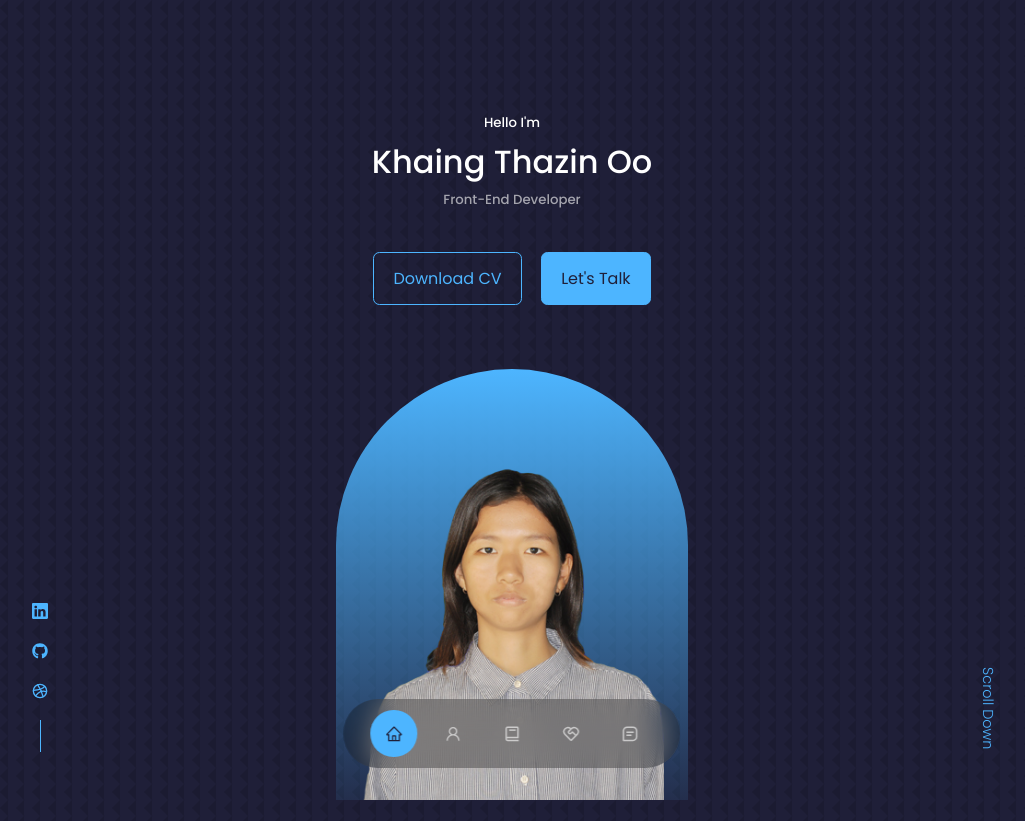
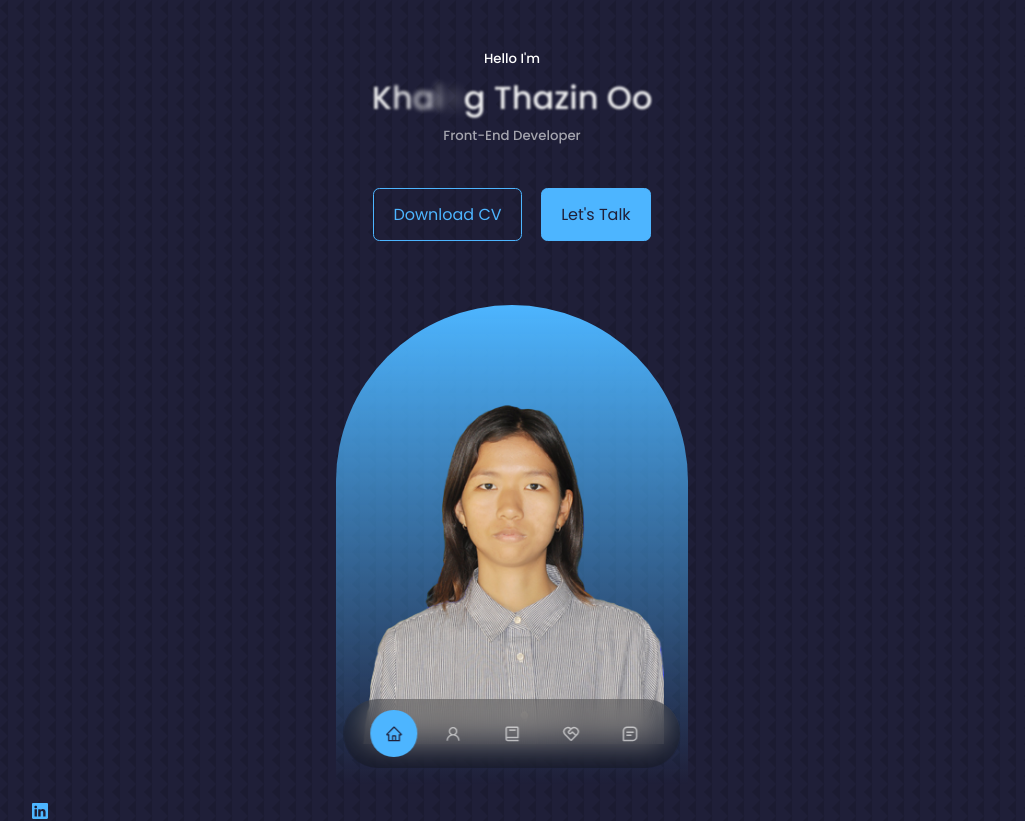
Before and after one commit to webdesignalex/kto-portofolio, a React (Create React App) app: page / in a window 1280 px wide. Shown: the top 821 px of the page, without its empty margins (128-1153 px from the left). Built offline with nearby package versions, Linux system fonts and the light colour scheme.

Commit message:
Header Folder Updated

```diff
--- a/src/components/header/CTA.jsx
+++ b/src/components/header/CTA.jsx
@@ -1,14 +1,17 @@
-import React from 'react';
-import CV from '../../assets/KhaingThazinOo_CV.pdf';
+import React from "react";
+import CV from "../../assets/Khaing Thazin OO.pdf";
 
 const CTA = () => {
   return (
-    <div className='cta'>
-        <a href={CV} download className='btn'>Download CV</a>
-        <a href="#contact" className='btn btn-primary'>Let's Talk</a>
+    <div className="cta">
+      <a href={CV} download className="btn">
+        Download CV
+      </a>
+      <a href="#contact" className="btn btn-primary">
+        Let's Talk
+      </a>
+    </div>
+  );
+};
 
-    </div>
-  )
-}
-
-export default CTA
+export default CTA;
--- a/src/components/header/Header.jsx
+++ b/src/components/header/Header.jsx
@@ -1,28 +1,29 @@
-import React from 'react'
-import './header.css';
-import CTA from './CTA';
-import ME from '../../assets/KTO.png';
-import HeaderSocials from './HeaderSocials';
+import React from "react";
+import "./header.css";
+import CTA from "./CTA";
+import ME from "../../assets/KTO.png";
+import HeaderSocials from "./HeaderSocials";
+import TextAnimation from "../../animations/TextAnimation";
 const Header = () => {
   return (
     <header>
-      <div className='container header__container'>
+      <div className="container header__container">
         <h5>Hello I'm</h5>
-      <h1>Khaing Thazin Oo</h1>
-      <h5 className='text-light'>Front-End Developer</h5>
+        <TextAnimation />
+        <h5 className="text-light">Front-End Developer</h5>
         <CTA />
         <HeaderSocials />
 
-      <div className='me'>
+        <div className="me">
           <img src={ME} alt="me" />
         </div>
 
-      <a href="#contact" className="scroll__down">Scroll Down</a>
+        <a href="#contact" className="scroll__down">
+          Scroll Down
+        </a>
       </div>
+    </header>
+  );
+};
 
-    </header>
-
-  )
-}
-
-export default Header
+export default Header;
--- a/src/components/header/HeaderSocials.jsx
+++ b/src/components/header/HeaderSocials.jsx
@@ -1,17 +1,22 @@
-import React from 'react'
+import React from "react";
 /* to install react icons*/
-import {BsLinkedin} from 'react-icons/bs';
-import {FaGithub} from 'react-icons/fa';
-import {FiDribbble} from 'react-icons/fi';
+import { BsLinkedin } from "react-icons/bs";
+import { FaGithub } from "react-icons/fa";
 
 const HeaderSocials = () => {
   return (
-    <div className='header__socials'>
-        <a href="https://linkedin.com" target="_blank"><BsLinkedin /></a>
-        <a href="https://github.com" target="_blank"><FaGithub /></a>
-        <a href="https://dribbble.com" target="_blank"><FiDribbble /></a>
+    <div className="header__socials">
+      <a
+        href="https://www.linkedin.com/in/khaing-thazin-oo-233a2b1b4"
+        target="_blank"
+      >
+        <BsLinkedin />
+      </a>
+      <a href="https://github.com/webdesignalex" target="_blank">
+        <FaGithub />
+      </a>
     </div>
-  )
-}
+  );
+};
 
-export default HeaderSocials
+export default HeaderSocials;
--- a/src/components/header/header.css
+++ b/src/components/header/header.css
@@ -1,6 +1,6 @@
 header{
-    height: 100vh;
-    padding-top: 7rem;
+    height: 120vh;
+    padding-top: 3rem;
     overflow: hidden;
 }
 .header__container{
@@ -59,7 +59,7 @@ header{
 
 @media screen and (max-width:1024px){
     header{
-        height: 68vh;
+        height: 100vh;
     }
 }
 
@@ -67,7 +67,7 @@ header{
 
 @media screen and (max-width:600px){
     header{
-        height: 100vh;
+        height: 120vh;
     }
     .header__socials,.scroll__down{
         display: none;
```
Lines whose indentation alone changed are shown as unchanged.
